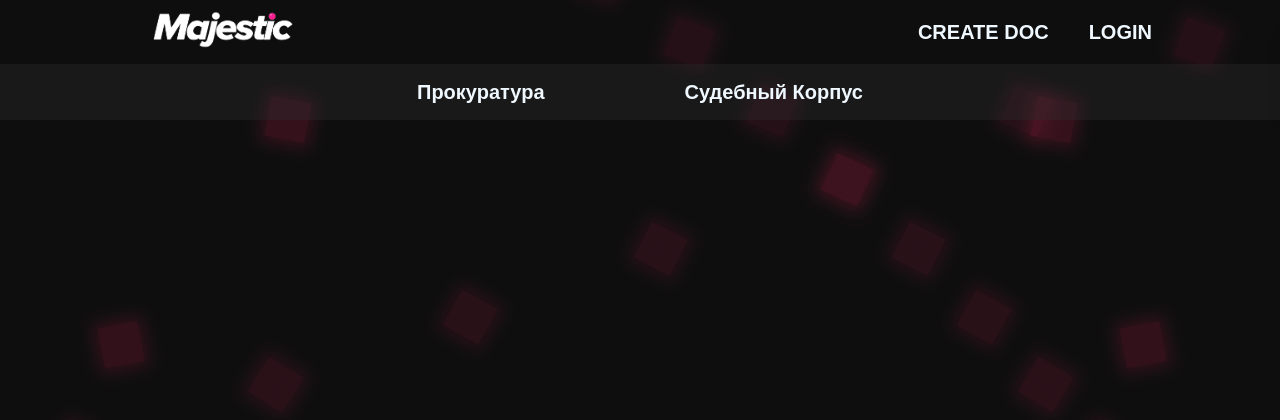
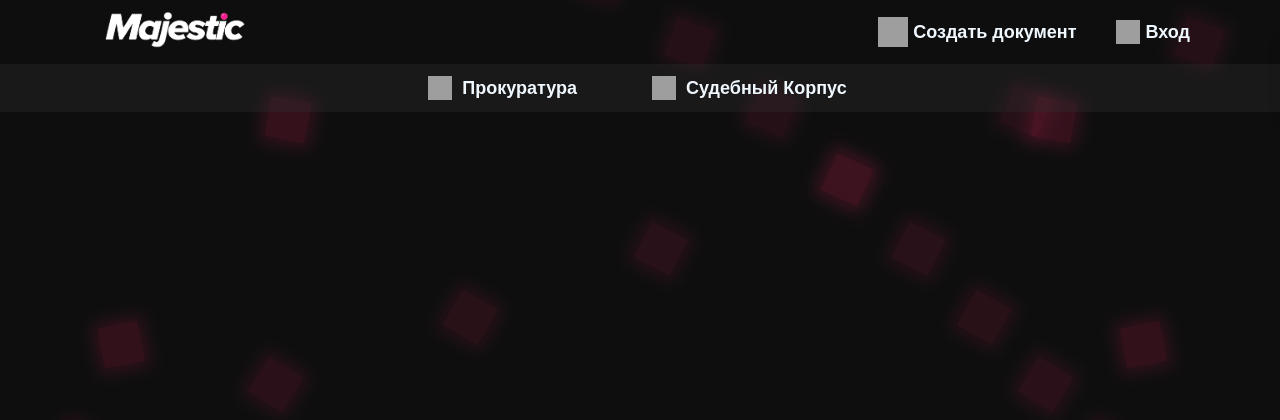
Before and after one commit to 6oT9lpa/website-of-the-state, a Flask app: page /doc in a window 1280 px wide; the page is wider, and only the part inside the window is pictured. Shown: the top 420 px of that part. Run offline with Flask 3, Linux system fonts and the light colour scheme; grey boxes are pictures that could not be loaded.

Commit message:
Добавлены иконки, улучшенна навигация по сайту

```diff
--- a/__init__.py
+++ b/__init__.py
@@ -1,10 +1,9 @@
 from flask import Flask
-from sqlalchemy import DateTime, func, Enum
+from sqlalchemy import func, Enum
 from flask_sqlalchemy import SQLAlchemy
 from flask_login import UserMixin, LoginManager
 from datetime import datetime
-from werkzeug.security import check_password_hash, generate_password_hash
-import logging, uuid, os
+import uuid, os
 from cryptography.fernet import Fernet  # type: ignore
 from datetime import timedelta
 import pytz
--- a/static/css/database-style.css
+++ b/static/css/database-style.css
@@ -932,7 +932,7 @@ body.loading {
     display: flex;
 
 }
-.button-back {display: inline;}
+.button-back { display: flex; }
 
 .container-btn {
     display: flex;
@@ -940,7 +940,6 @@ body.loading {
     margin-top: 20px;
 }
 
-/* Save Button */
 .submit-btn {
     background: #141414;
     color: #f0f8ff;
--- a/static/css/header-style.css
+++ b/static/css/header-style.css
@@ -21,7 +21,7 @@ header {
     display: flex;
     justify-content: space-between;
     align-items: center;
-    padding: 0 8rem;
+    padding: 0 5rem;
 }
 
 .logo
@@ -43,10 +43,15 @@ nav
 
 nav a {
     color: #f0f8ff;
-    margin-left: 20px;
     text-decoration: none;
     font-weight: 800;
-    font-size: 20px;
+    font-size: 18px;
+    cursor: pointer;
+    transition: all 0.3s ease-in-out;
+}
+
+nav a:hover {
+    color: #b6bec3;
 }
 
 .navbar {
@@ -55,8 +60,8 @@ nav a {
     justify-content: center;
     align-items: center;
     flex-wrap: wrap;
-    gap: 10px;
-    padding: 8px 0;
+    gap: 50px;
+    padding: 10px 0;
 }
 
 .nav-button {
@@ -66,9 +71,9 @@ nav a {
     color: #f0f8ff;
     text-decoration: none;
     font-weight: 800;
-    font-size: 20px;
+    font-size: 18px;
     line-height: 1;
-    padding: 10px 15px;
+    padding: 5px;
     margin: 0;
     box-sizing: border-box;
     border: none;
@@ -96,12 +101,11 @@ nav a {
 .fade-in-nav {
     opacity: 1;
     transform: translateX(0);
-    margin: 0 50px;
     transition: all 0.5s ease-in-out;
 }
 
 .nav-button:hover {
-    color: #888888;
+    color: #b6bec3;
 }
 
 .back-button {
@@ -140,13 +144,25 @@ nav a {
     .nav-button {
         font-size: 16px;
     }
+
+    .navbar {
+        background: rgba(48, 48, 48, 0.35);
+        display: flex;
+        justify-content: center;
+        gap: 10px;
+        padding: 10px 0;
+        flex-direction: column;
+    }
 }
 
 @media (max-width: 468px) {
     .navbar {
-        display: grid;
-        grid-template-columns: 1fr;
+        background: rgba(48, 48, 48, 0.35);
+        display: flex;
+        justify-content: center;
         gap: 10px;
+        padding: 10px 0;
+        flex-direction: column;
     }
     .fade-in-nav.judicial {
         margin: 0;
@@ -165,3 +181,11 @@ footer {
     text-align: center;
     margin-top: auto;
 }
+
+.group-account {
+    align-items: center;
+    display: flex;
+    gap: 5px;
+    text-align: center;
+    padding: 0 10px;
+}
--- a/static/css/index-style.css
+++ b/static/css/index-style.css
@@ -153,7 +153,7 @@ a.create-btn {
 }
 
 .active {
-    color: #8b8b8b;
+    color: #b6bec3;
 }
 
 .contanier-news.hidden {
--- a/templates/header/header-doc.html
+++ b/templates/header/header-doc.html
@@ -5,27 +5,44 @@
         </a>
     </div>
     <nav>
-        <a class="modal-button" id='open-modal-creater'
-        {% if not is_authenticated or not is_permission %}
-            onclick="notification()"
-        {% endif %}>
-            CREATE DOC
-        </a>
+        <div class='group-account'>
+            <img width="30" height="30" src="https://img.icons8.com/sf-black-filled/64/FFFFFF/create-new.png" alt="create-new"/>
+            <a class="modal-button" id='open-modal-creater'
+            {% if not is_authenticated or not is_permission %}
+                onclick="notification()"
+            {% endif %}>
+                Создать документ
+            </a>
+        </div>
         {% if current_user.is_authenticated %}
-            <a href="{{ url_for('main.auth')}}">ACCOUNT</a>
+            <div class='group-account'>
+                <img width="24" height="24" src="https://img.icons8.com/material/24/FFFFFF/guest-male--v1.png" alt="guest-male--v1"/>
+                <a href="{{ url_for('main.auth')}}">Аккаунт</a>
+            </div>
         {% else %}
-            <a href="{{ url_for('main.auth')}}">LOGIN</a>
+        <div class='group-account'>
+            <img width="24" height="24" src="https://img.icons8.com/material/24/FFFFFF/guest-male--v1.png" alt="guest-male--v1"/>
+            <a href="{{ url_for('main.auth')}}">Вход</a>
+        </div>
         {% endif %}
-        <a class="modal-complaint" onclick='window.history.back();'>BACK</a>
+        <div class='group-account modal-complaint'>
+            <img width="24" height="24" src="https://img.icons8.com/glyph-neue/64/FFFFFF/up-left.png" alt="up-left"/>
+            <a onclick='window.history.back();'>Назад</a>
+        </div>
     </nav>
 </header>
 <div class="navbar">
-    <a class="nav-button fade-in-nav" id='load-prosecution-office'>Прокуратура</a>
-    <a class="nav-button fade-in-nav" id="load-judicial-office">Судебный Корпус</a>
+    <div class='group-account fade-in-nav' id='load-prosecution-office'>
+        <img width="24" height="24" src="https://img.icons8.com/glyph-neue/64/FFFFFF/police-badge.png" alt="police-badge"/>
+        <a class="nav-button" >Прокуратура</a>
+    </div>
+    <div class='group-account fade-in-nav' id="load-judicial-office">
+        <img width="24" height="24" src="https://img.icons8.com/ios-filled/50/FFFFFF/law.png" alt="law"/>
+        <a class="nav-button">Судебный Корпус</a>
+    </div>
 
     <a class='nav-button hidden-nav judicial' id='load-claim-district' style='display: none;'>Окружной Суд</a>
     <a class='nav-button hidden-nav judicial' id='load-claim-supreme' style='display: none;'>Верховный Суд</a>
-
     <a class='nav-button hidden-nav prosecutor' id='load-documents-prosecutor' style='display: none;'>Документы прокуратуры</a>
     <a class='nav-button hidden-nav prosecutor' id='load-applications-prosecutor' style='display: none;'>Заявление в прокуратуру</a>
 </div>
```
Also changed, not shown: static/css/profile-style.css (+3 -7 lines), static/js/script-index.js (+12 -0 lines), templates/header/header-account.html (+25 -6 lines), templates/header/header-ka.html (+15 -6 lines), templates/header/header.html (+24 -6 lines).
